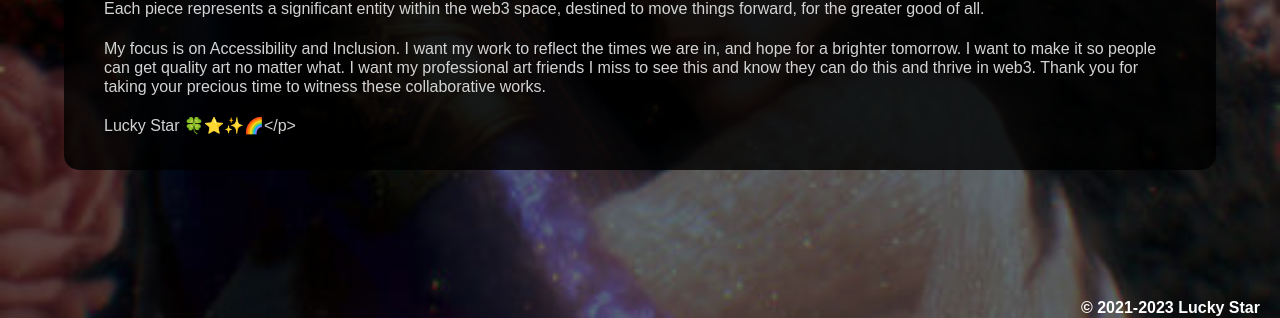
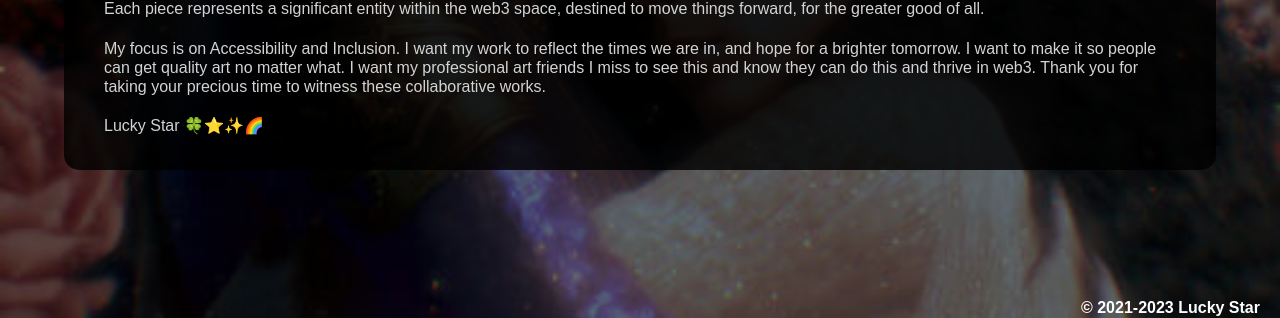
Before and after one commit to LuckySt-ar/luckyst-ar.github.io, a Jekyll site: the page built from gallery.markdown, in a window 1280 px wide. Shown: the part 565-883 px from the top of the page. Built offline with Jekyll 4.4.1, drawn with Linux system fonts in a browser that asks for light colours.

Commit message:
removing bad code

```diff
--- a/gallery.markdown
+++ b/gallery.markdown
@@ -10,4 +10,4 @@ title: Gallery
 
 <p>My focus is on Accessibility and Inclusion. I want my work to reflect the times we are in, and hope for a brighter tomorrow. I want to make it so people can get quality art no matter what. I want my professional art friends I miss to see this and know they can do this and thrive in web3.  Thank you for taking your precious time to witness these collaborative works.</p>
 
-Lucky Star 🍀⭐✨🌈</p>
+Lucky Star 🍀⭐✨🌈
```
